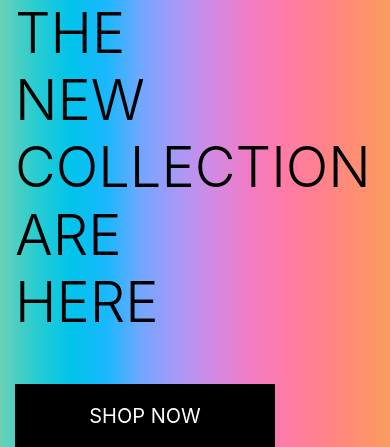
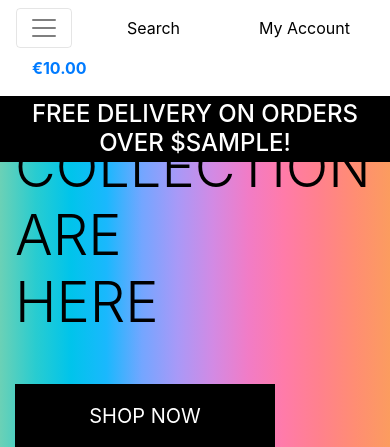
Before and after one commit to minow3/printa, a Django app: template home/templates/home/index.html in a window 390 px wide. Shown: the top 447 px of the page. Run offline with Django 3.2, Linux system fonts and the light colour scheme; the template is opened without the code that fills it: most values are stand-ins (such as "Sample title", 1, 10 or a date in 2020).

Commit message:
Added mobile header and main navbar

```diff
--- a/static/css/base.css
+++ b/static/css/base.css
@@ -55,6 +55,10 @@ body {
     border: 1px solid black !important;
 }
 
+.bg-black {
+    background: #000 !important;
+}
+
 /* -------------------------------- Media Queries */
 
 /* Slightly larger container on xl screens */
--- a/templates/base.html
+++ b/templates/base.html
@@ -94,6 +94,20 @@
                 </ul>
             </div>
         </div>
+        <div class="row bg-white">
+            <nav class="navbar navbar-expand-lg navbar-light w-100">
+                <button class="navbar-toggler" type="button" data-toggle="collapse" data-target="#main-nav" aria-controls="main-nav" aria-expanded="false" aria-label="Toggle navigation">
+                    <span class="navbar-toggler-icon"></span>
+                </button>
+                {% include 'includes/mobile-top-header.html' %}
+                {% include 'includes/main-nav.html' %}
+            </nav>
+        </div>
+        <div id="delivery-banner" class="row text-center">
+            <div class="col bg-black text-white">
+                <h4 class="logo-font my-1">Free delivery on orders over ${{ free_shipping_threshold }}!</h4>
+            </div>
+        </div>
     </header>
 
     {% if messages %}
--- /dev/null
+++ b/templates/includes/main-nav.html
@@ -0,0 +1,44 @@
+<div class="collapse navbar-collapse" id="main-nav">
+    <ul class="navbar-nav w-auto mx-auto">
+        <li class="nav-item dropdown">
+            <a class="logo-font font-weight-bold nav-link text-black mr-5" href="#" id="all-products-link" data-toggle="dropdown" aria-haspopup="true" aria-expanded="false">
+                All Products
+            </a>
+            <div class="dropdown-menu border-0" aria-labelledby="all-products-link">
+                <a href="" class="dropdown-item">By Price</a>
+                <a href="" class="dropdown-item ">By Rating</a>
+                <a href="" class="dropdown-item ">By Category</a>
+                <a href="" class="dropdown-item">All Products</a>
+            </div>
+        </li>
+
+        <li class="nav-item dropdown">
+            <a class="logo-font font-weight-bold nav-link text-black mr-5" href="#" id="categories-link" data-toggle="dropdown" aria-haspopup="true" aria-expanded="false">
+                Categories
+            </a>
+            <div class="dropdown-menu border-0" aria-labelledby="categories-link">
+                <a href="" class="dropdown-item">Art</a>
+                <a href="" class="dropdown-item">Fashion</a>
+                <a href="" class="dropdown-item">Gadgets</a>
+                <a href="" class="dropdown-item">Hobby</a>
+                <a href="" class="dropdown-item">Household</a>
+                <a href="" class="dropdown-item">Learning</a>
+                <a href="" class="dropdown-item">Models</a>
+                <a href="" class="dropdown-item">Tools</a>
+                <a href="" class="dropdown-item">Toys & Games</a>
+            </div>
+        </li>
+
+        <li class="nav-item dropdown">
+            <a class="logo-font font-weight-bold nav-link text-black" href="#" id="specials-link" data-toggle="dropdown" aria-haspopup="true" aria-expanded="false">
+                Special Offers
+            </a>
+            <div class="dropdown-menu border-0" aria-labelledby="specials-link">
+                <a href="" class="dropdown-item">New Arrivals</a>
+                <a href="" class="dropdown-item">Deals</a>
+                <a href="" class="dropdown-item">Clearance</a>
+                <a href="" class="dropdown-item">All Specials</a>
+            </div>
+        </li>
+    </ul>
+</div>
--- /dev/null
+++ b/templates/includes/mobile-top-header.html
@@ -0,0 +1,56 @@
+<li class="list-inline-item">
+    <a class="text-black nav-link d-block d-lg-none" href="#" id="mobile-search" data-toggle="dropdown" aria-haspopup="true" aria-expanded="false">
+        <div class="text-center">
+            <div><i class="fas fa-search fa-lg"></i></div>
+            <p class="my-0">Search</p>
+        </div>
+    </a>
+    <div class="dropdown-menu border-0 w-100 p-3 rounded-0 my-0" aria-labelledby="mobile-search">
+        <form class="form" method="GET" action="">
+            <div class="input-group w-100">
+                <input class="form-control border border-black rounded-0" type="text" name="q" placeholder="Search our site">
+                <div class="input-group-append">
+                    <button class="form-control form-control btn btn-black border border-black rounded-0" type="submit">
+                        <span class="icon">
+                            <i class="fas fa-search"></i>
+                        </span>
+                    </button>
+                </div>
+            </div>
+        </form>
+    </div>
+</li>
+<li class="list-inline-item dropdown">
+    <a class="text-black nav-link d-block d-lg-none" href="#" id="user-options" data-toggle="dropdown" aria-haspopup="true" aria-expanded="false">
+        <div class="text-center">
+            <div><i class="fas fa-user fa-lg"></i></div>
+            <p class="my-0">My Account</p>
+        </div>
+    </a>
+    <div class="dropdown-menu border-0" aria-labelledby="user-options">
+        {% if request.user.is_authenticated %}
+            {% if request.user.is_superuser %}
+                <a href="{% url 'account_logout' %}" class="dropdown-item">Product Management</a>
+            {% endif %}
+            <a href="" class="dropdown-item">My Profile</a>
+            <a href="{% url 'account_logout' %}" class="dropdown-item">Logout</a>
+        {% else %}
+            <a href="{% url 'account_signup' %}" class="dropdown-item">Register</a>
+            <a href="{% url 'account_login' %}" class="dropdown-item">Login</a>
+        {% endif %}
+    </div>
+</li>
+<li class="list-inline-item">
+    <a class="{% if grand_total %}text-primary font-weight-bold{% else %}text-black{% endif %} nav-link d-block d-lg-none" href="">
+        <div class="text-center">
+            <div><i class="fas fa-shopping-bag fa-lg"></i></div>
+            <p class="my-0">
+                {% if grand_total %}
+                    €{{ grand_total|floatformat:2 }}
+                {% else %}
+                    €0.00
+                {% endif %}
+            </p>
+        </div>
+    </a>
+</li>
```
Also changed, not shown: db.sqlite3.
